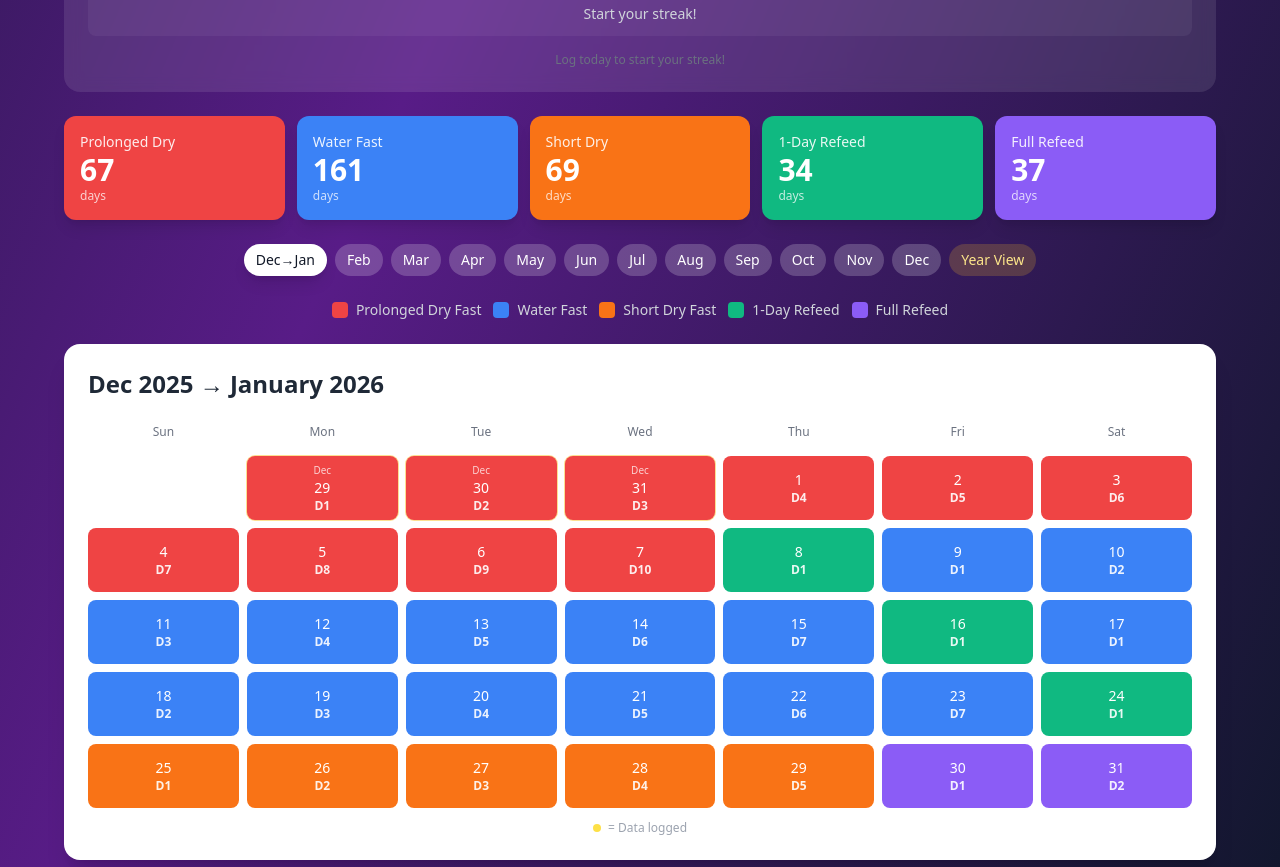
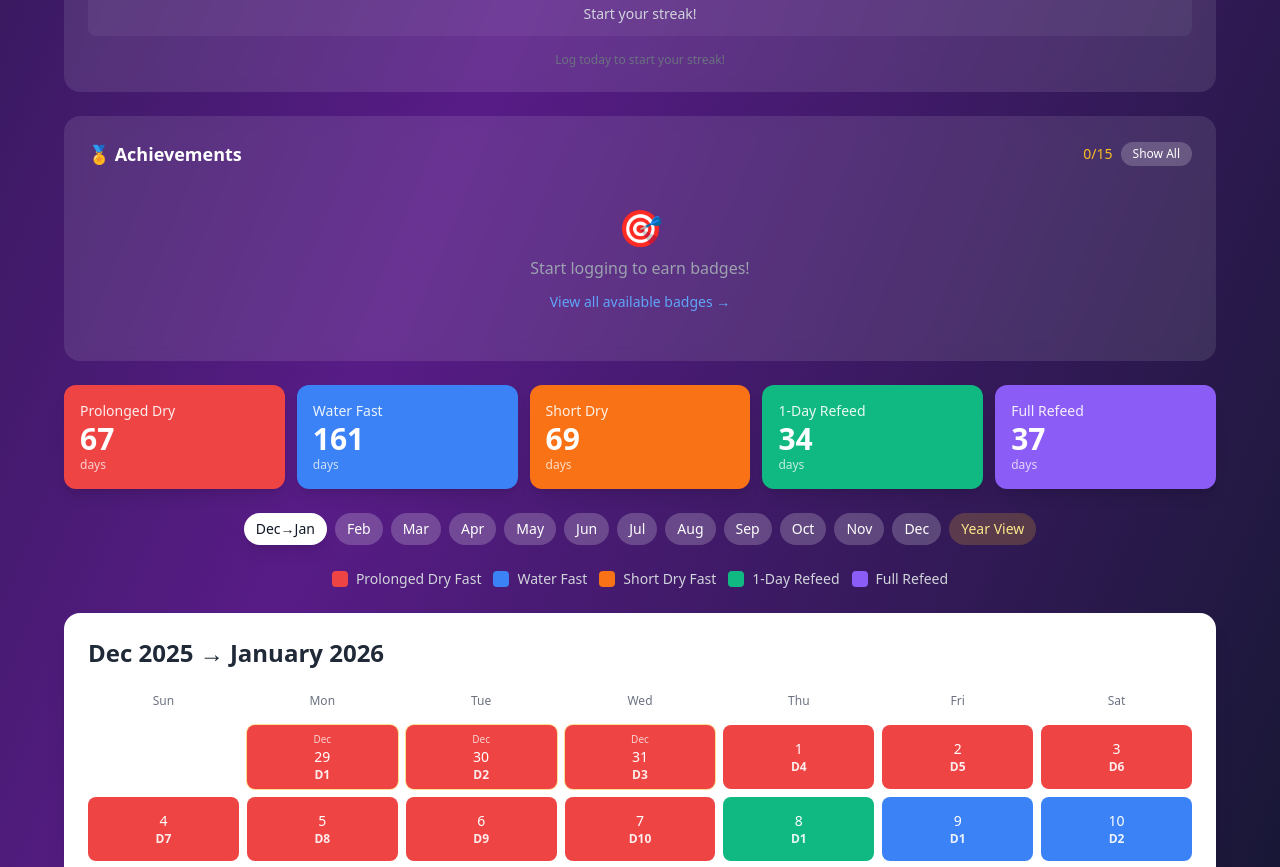
Before and after one commit to ketankshukla/fasting-focused-lifestyle, a React (Vite) app: page / in a window 1280 px wide. Shown: the part 1874-2741 px from the top of the page. Built offline with nearby package versions, Linux system fonts and the light colour scheme.

Commit message:
Feature 6: Add Achievement Badges with 15 unlockable badges for milestones

```diff
--- /dev/null
+++ b/src/components/Dashboard/AchievementBadges.jsx
@@ -0,0 +1,238 @@
+import React, { useState } from "react";
+
+const AchievementBadges = ({ dailyLogs, profile, stats }) => {
+  const [showAll, setShowAll] = useState(false);
+
+  const badges = [
+    {
+      id: "first_log",
+      name: "First Step",
+      icon: "🌱",
+      description: "Log your first day",
+      check: () => Object.keys(dailyLogs).length >= 1,
+    },
+    {
+      id: "week_logger",
+      name: "Week Warrior",
+      icon: "📅",
+      description: "Log 7 days",
+      check: () =>
+        Object.keys(dailyLogs).filter((d) => dailyLogs[d]?.weight).length >= 7,
+    },
+    {
+      id: "month_logger",
+      name: "Month Master",
+      icon: "📆",
+      description: "Log 30 days",
+      check: () =>
+        Object.keys(dailyLogs).filter((d) => dailyLogs[d]?.weight).length >= 30,
+    },
+    {
+      id: "first_5lbs",
+      name: "First 5",
+      icon: "⚡",
+      description: "Lose 5 pounds",
+      check: () => stats.lostSoFar >= 5,
+    },
+    {
+      id: "first_10lbs",
+      name: "Double Digits",
+      icon: "🔥",
+      description: "Lose 10 pounds",
+      check: () => stats.lostSoFar >= 10,
+    },
+    {
+      id: "first_20lbs",
+      name: "Twenty Down",
+      icon: "💪",
+      description: "Lose 20 pounds",
+      check: () => stats.lostSoFar >= 20,
+    },
+    {
+      id: "first_50lbs",
+      name: "Half Century",
+      icon: "🏆",
+      description: "Lose 50 pounds",
+      check: () => stats.lostSoFar >= 50,
+    },
+    {
+      id: "goal_reached",
+      name: "Goal Crusher",
+      icon: "👑",
+      description: "Reach your goal weight",
+      check: () => stats.currentWeight <= profile.goalWeight,
+    },
+    {
+      id: "bmi_normal",
+      name: "Healthy BMI",
+      icon: "💚",
+      description: "Achieve normal BMI (18.5-24.9)",
+      check: () => stats.bmi && stats.bmi >= 18.5 && stats.bmi <= 24.9,
+    },
+    {
+      id: "consistency_3",
+      name: "Consistent",
+      icon: "⭐",
+      description: "3-day logging streak",
+      check: () => {
+        const dates = Object.keys(dailyLogs)
+          .filter((d) => dailyLogs[d]?.weight)
+          .sort();
+        let streak = 1;
+        for (let i = 1; i < dates.length; i++) {
+          const diff = (new Date(dates[i]) - new Date(dates[i - 1])) / 86400000;
+          if (diff === 1) streak++;
+          else streak = 1;
+          if (streak >= 3) return true;
+        }
+        return false;
+      },
+    },
+    {
+      id: "consistency_7",
+      name: "Dedicated",
+      icon: "🌟",
+      description: "7-day logging streak",
+      check: () => {
+        const dates = Object.keys(dailyLogs)
+          .filter((d) => dailyLogs[d]?.weight)
+          .sort();
+        let streak = 1;
+        for (let i = 1; i < dates.length; i++) {
+          const diff = (new Date(dates[i]) - new Date(dates[i - 1])) / 86400000;
+          if (diff === 1) streak++;
+          else streak = 1;
+          if (streak >= 7) return true;
+        }
+        return false;
+      },
+    },
+    {
+      id: "consistency_30",
+      name: "Unstoppable",
+      icon: "🔥",
+      description: "30-day logging streak",
+      check: () => {
+        const dates = Object.keys(dailyLogs)
+          .filter((d) => dailyLogs[d]?.weight)
+          .sort();
+        let streak = 1;
+        for (let i = 1; i < dates.length; i++) {
+          const diff = (new Date(dates[i]) - new Date(dates[i - 1])) / 86400000;
+          if (diff === 1) streak++;
+          else streak = 1;
+          if (streak >= 30) return true;
+        }
+        return false;
+      },
+    },
+    {
+      id: "notes_writer",
+      name: "Journaler",
+      icon: "📝",
+      description: "Write notes on 10 days",
+      check: () =>
+        Object.values(dailyLogs).filter((l) => l.notes && l.notes.length > 0)
+          .length >= 10,
+    },
+    {
+      id: "high_energy",
+      name: "Energized",
+      icon: "⚡",
+      description: "Log energy level 9+ five times",
+      check: () =>
+        Object.values(dailyLogs).filter((l) => l.energy >= 9).length >= 5,
+    },
+    {
+      id: "happy_camper",
+      name: "Happy Camper",
+      icon: "😊",
+      description: "Log mood level 9+ five times",
+      check: () =>
+        Object.values(dailyLogs).filter((l) => l.mood >= 9).length >= 5,
+    },
+  ];
+
+  const earnedBadges = badges.filter((b) => b.check());
+  const unearnedBadges = badges.filter((b) => !b.check());
+  const displayBadges = showAll ? badges : earnedBadges;
+
+  return (
+    <div className="bg-white/10 backdrop-blur rounded-2xl p-4 sm:p-6">
+      <div className="flex items-center justify-between mb-4">
+        <h3 className="text-lg font-bold text-white">🏅 Achievements</h3>
+        <div className="flex items-center gap-2">
+          <span className="text-sm text-amber-400 font-medium">
+            {earnedBadges.length}/{badges.length}
+          </span>
+          <button
+            onClick={() => setShowAll(!showAll)}
+            className={`px-3 py-1 text-xs rounded-full transition-all ${
+              showAll
+                ? "bg-white text-gray-900"
+                : "bg-white/20 text-white hover:bg-white/30"
+            }`}
+          >
+            {showAll ? "Earned Only" : "Show All"}
+          </button>
+        </div>
+      </div>
+
+      {earnedBadges.length === 0 && !showAll ? (
+        <div className="text-center py-6 text-gray-400">
+          <p className="text-4xl mb-2">🎯</p>
+          <p>Start logging to earn badges!</p>
+          <button
+            onClick={() => setShowAll(true)}
+            className="mt-3 text-sm text-blue-400 hover:text-blue-300"
+          >
+            View all available badges →
+          </button>
+        </div>
+      ) : (
+        <div className="grid grid-cols-3 sm:grid-cols-4 md:grid-cols-5 gap-2">
+          {displayBadges.map((badge) => {
+            const isEarned = badge.check();
+            return (
+              <div
+                key={badge.id}
+                className={`relative group p-2 rounded-xl text-center transition-all ${
+                  isEarned
+                    ? "bg-gradient-to-br from-amber-500/20 to-yellow-500/20 border border-amber-500/30"
+                    : "bg-white/5 border border-gray-700/50 opacity-50"
+                }`}
+              >
+                <div
+                  className={`text-2xl sm:text-3xl ${!isEarned && "grayscale"}`}
+                >
+                  {badge.icon}
+                </div>
+                <p
+                  className={`text-[10px] sm:text-xs font-medium mt-1 truncate ${
+                    isEarned ? "text-amber-300" : "text-gray-500"
+                  }`}
+                >
+                  {badge.name}
+                </p>
+
+                {/* Tooltip */}
+                <div className="absolute bottom-full left-1/2 -translate-x-1/2 mb-2 px-2 py-1 bg-gray-900 text-white text-xs rounded opacity-0 group-hover:opacity-100 transition-opacity whitespace-nowrap z-10 pointer-events-none">
+                  {badge.description}
+                  {isEarned && <span className="text-green-400 ml-1">✓</span>}
+                </div>
+              </div>
+            );
+          })}
+        </div>
+      )}
+
+      {showAll && unearnedBadges.length > 0 && (
+        <p className="text-xs text-gray-500 text-center mt-3">
+          {unearnedBadges.length} more badges to unlock!
+        </p>
+      )}
+    </div>
+  );
+};
+
+export default AchievementBadges;
--- a/src/components/Dashboard/index.js
+++ b/src/components/Dashboard/index.js
@@ -7,3 +7,4 @@ export { default as PhotoProgress } from "./PhotoProgress";
 export { default as FastingTimer } from "./FastingTimer";
 export { default as NotificationSettings } from "./NotificationSettings";
 export { default as StreakCounter } from "./StreakCounter";
+export { default as AchievementBadges } from "./AchievementBadges";
--- a/src/components/FastingTracker.jsx
+++ b/src/components/FastingTracker.jsx
@@ -16,6 +16,7 @@ import {
   FastingTimer,
   NotificationSettings,
   StreakCounter,
+  AchievementBadges,
 } from "./Dashboard";
 import { MonthView, YearView } from "./Calendar";
 import { LogModal, ProfileModal } from "./Modals";
@@ -79,6 +80,12 @@ const FastingTracker = () => {
 
         <StreakCounter dailyLogs={dailyLogs} />
 
+        <AchievementBadges
+          dailyLogs={dailyLogs}
+          profile={profile}
+          stats={stats}
+        />
+
         <FastTypeStats scheduleStats={scheduleStats} />
 
         <MonthNavigation
```
